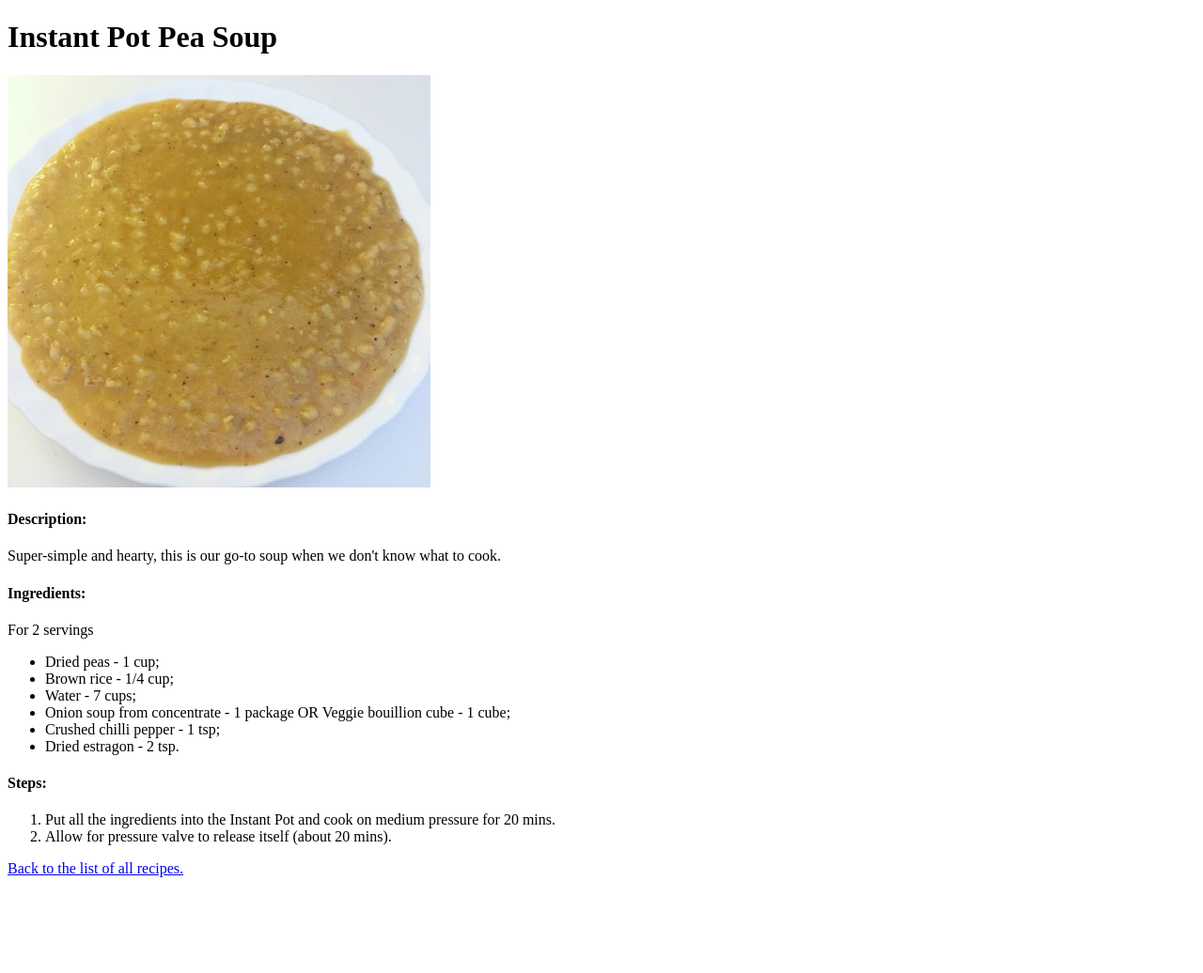
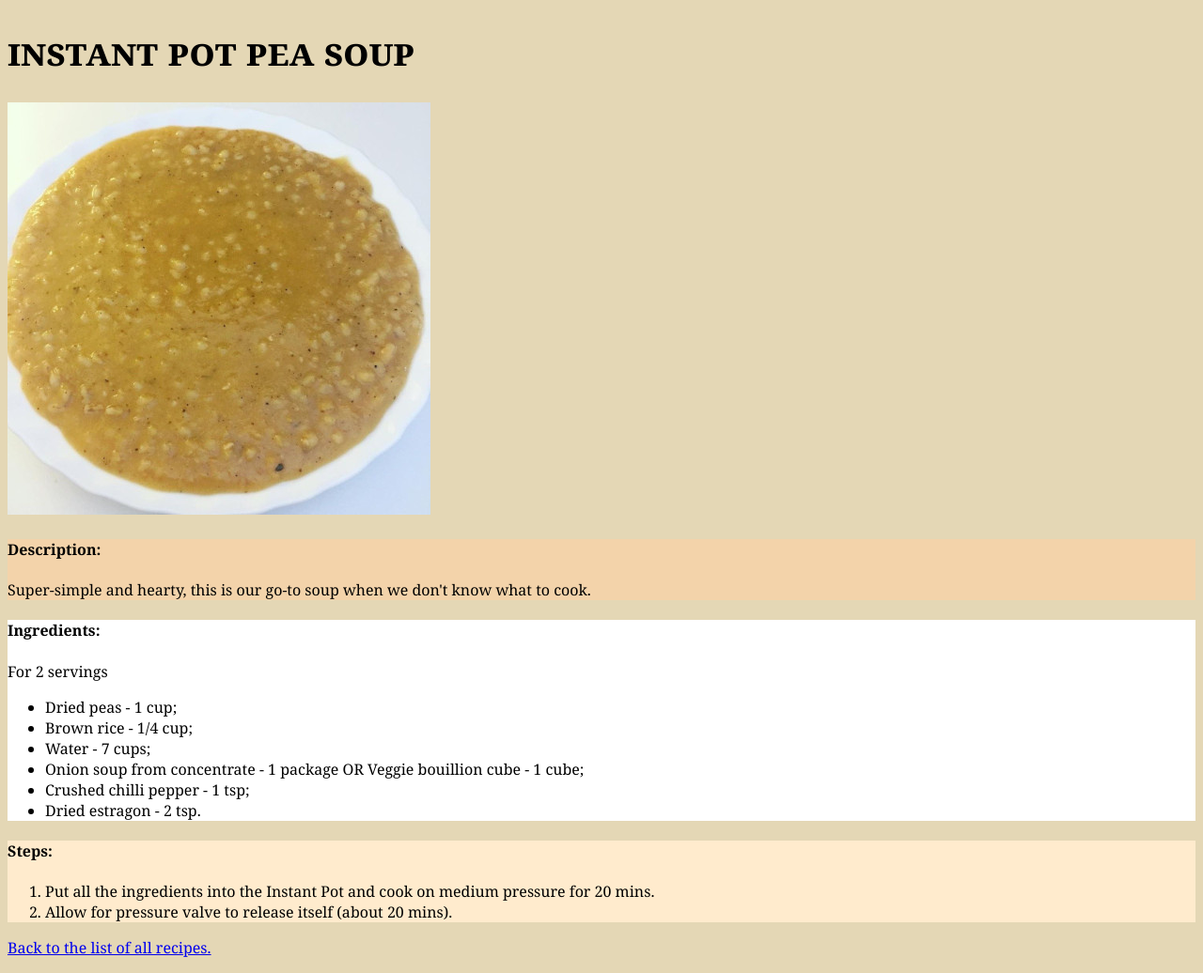
Before and after one commit to CECTPAOKCAHA/odin-recipes, a plain HTML site: page recipes/pea-soup.html in a window 1280 px wide. Shown: the whole page at 94% size. Before the commit the page ends 950 px from the top, so only its background shows below. Drawn offline with Linux system fonts and the light colour scheme.

Commit message:
Add .css styles

```diff
--- a/recipes/pea-soup.html
+++ b/recipes/pea-soup.html
@@ -3,12 +3,16 @@
 <head>
     <meta charset="utf-8" lang="en">
     <title>Instant Pot Pea Soup</title>
+    <link rel="stylesheet" href="../styles/style.css">
 </head>
 <body>
     <h1>Instant Pot Pea Soup</h1>
     <img src="../images/pea-soup.jpg" alt="Instant Pot Pea Soup">
+    <div class="description">
     <h4>Description:</h4>
     <p>Super-simple and hearty, this is our go-to soup when we don't know what to cook.</p>
+</div>
+<div class="ingredients">
     <h4>Ingredients:</h4>
     <p>For 2 servings</p>
     <ul>
@@ -19,13 +23,16 @@
         <li>Crushed chilli pepper - 1 tsp;</li>
         <li>Dried estragon - 2 tsp.</li>
     </ul>
-    </i></p>
+    </p>
+</div>
+<div class="steps">
     <h4>Steps:</h4>
     <ol>
     <li>Put all the ingredients into the Instant Pot and cook on medium pressure for 20
         mins.</li>
         <li>Allow for pressure valve to release itself (about 20 mins).</li>
     </ol>
+</div>
     <p><a href="../index.html">Back to the list of all recipes.</p>
 </body>
 </html>
--- /dev/null
+++ b/styles/style.css
@@ -0,0 +1,24 @@
+/* style.css */
+
+* {
+    background-color: rgb(228, 215, 181);
+    font-family:Cambria, Cochin, Georgia, Times, 'Times New Roman', serif;
+}
+
+h1 {
+    font-size: 40px;
+    font-variant-caps:all-petite-caps;
+}
+
+.description, .description h4, .description p {
+    background-color: rgb(243, 211, 170);
+
+}
+
+.ingredients, .ingredients h4, .ingredients ul, .ingredients li, .ingredients p {
+    background-color: white;
+}
+
+.steps, .steps ol, .steps li, .steps h4, .steps p {
+    background-color: blanchedalmond;
+}
```
Also changed, not shown: index.html (+2 -2 lines), recipes/banana-pancakes.html (+8 -3 lines), recipes/my-seitan.html (+7 -1 lines).
